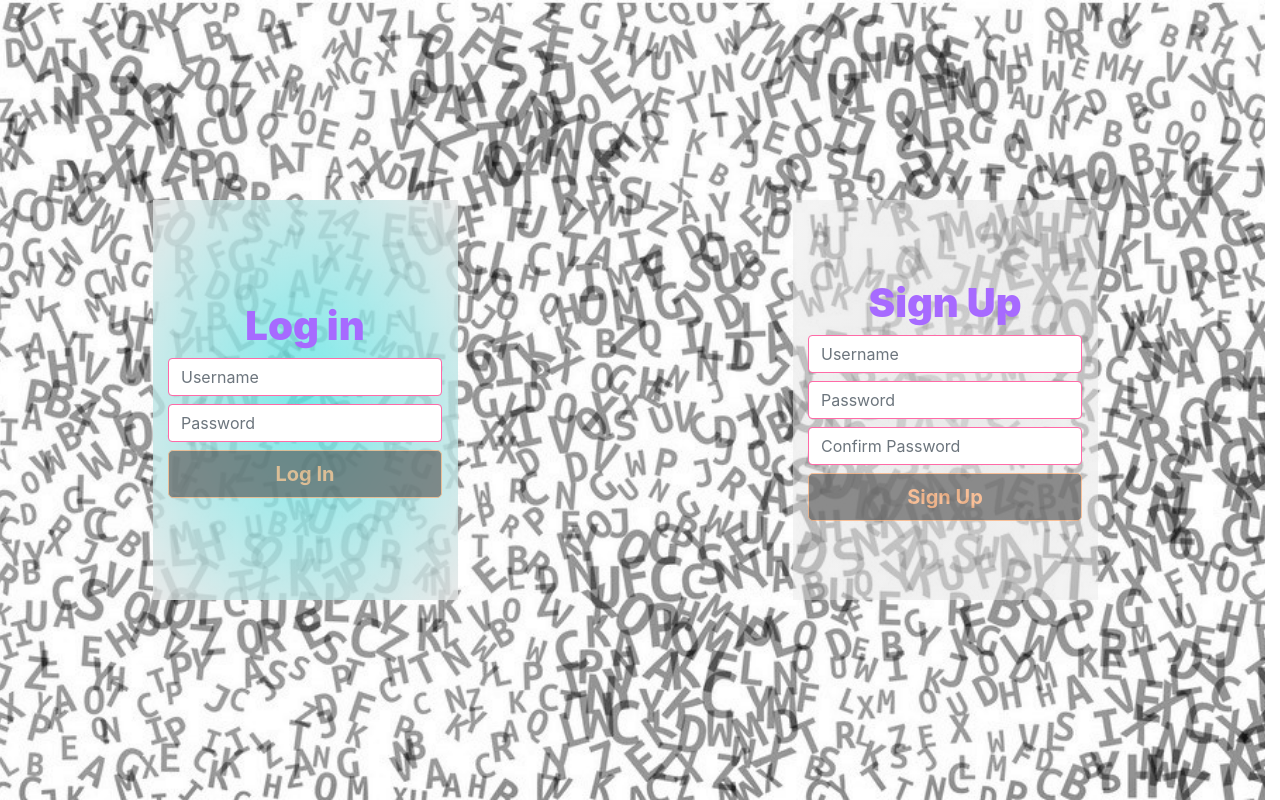
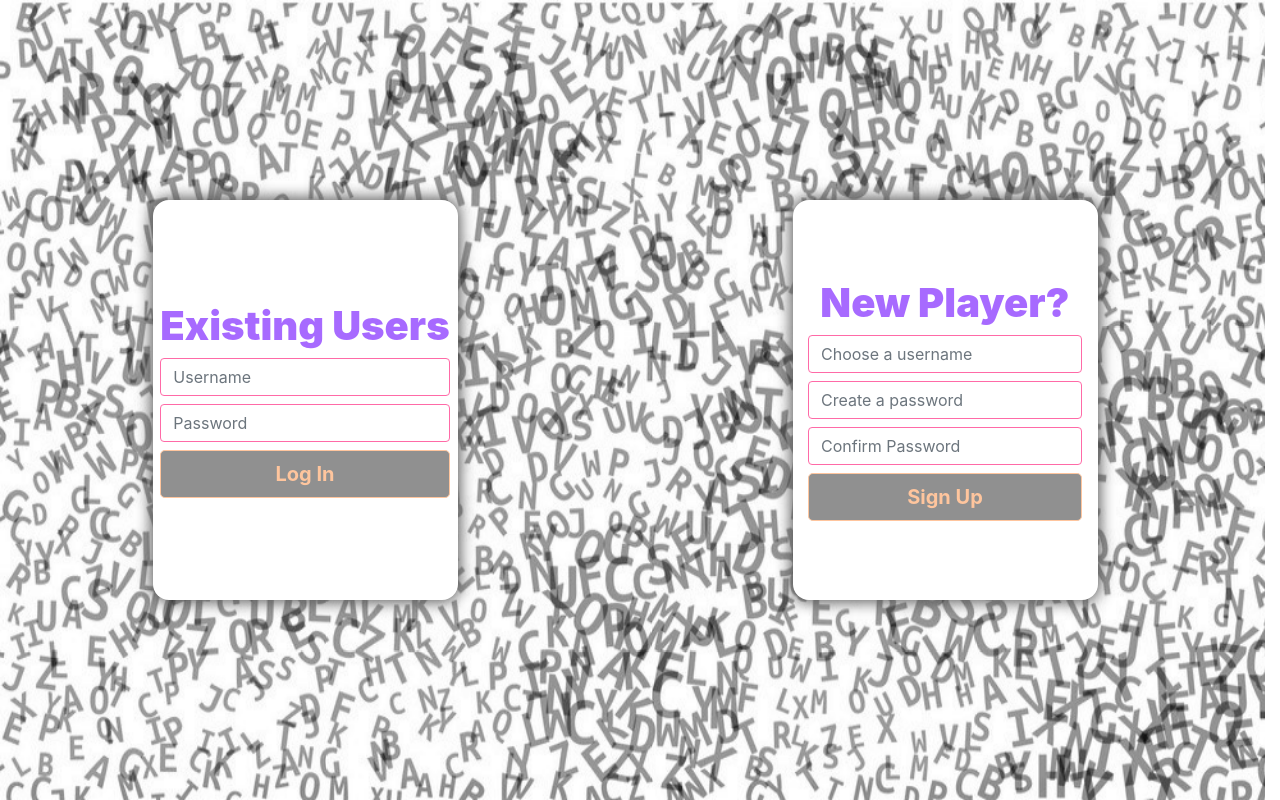
Before and after one commit to fannydai/Jotto.cloud, an Angular app in the folder front-end/: page / in a window 1280 px wide. Built offline with nearby package versions, Linux system fonts and the light colour scheme.

Commit message:
index page css

```diff
--- a/front-end/src/app/pages/index/index.component.html
+++ b/front-end/src/app/pages/index/index.component.html
@@ -7,10 +7,10 @@
     </div>
   </div>
   <ng-template #loginSignup>
-    <div class="login-container text-center col">
-      <div class="login-box-container">
+    <div class="container text-center col">
+      <div class="box-container">
         <form #login="ngForm" (ngSubmit)="onLogin();">
-          <h1>Log in</h1>
+          <h1>Existing Users</h1>
           <div *ngIf="loginError" class="warning-message">{{loginError}}</div>
           <input type="text" class="form-control mb-2" placeholder="Username"
             name="loginName" [(ngModel)]="loginName" required>
@@ -20,14 +20,14 @@
         </form>
       </div>
     </div>
-    <div class="sign-up-container text-center col">
-      <div class="sign-up-box-container">
+    <div class="container text-center col">
+      <div class="box-container">
         <form #signup="ngForm" (ngSubmit)="onSignUp();">
-          <h1>Sign Up</h1>
+          <h1>New Player?</h1>
           <div *ngIf="signupError" class="warning-message">{{signupError}}</div>
-          <input type="text" class="form-control mb-2" placeholder="Username"
+          <input type="text" class="form-control mb-2" placeholder="Choose a username"
             name="signupName" [(ngModel)]="signupName" required>
-          <input type="password" class="form-control mb-2" placeholder="Password"
+          <input type="password" class="form-control mb-2" placeholder="Create a password"
             name="signupPassword" [(ngModel)]="signupPassword" required>
           <input type="password" class="form-control mb-2" placeholder="Confirm Password"
             name="signupConfirm" [(ngModel)]="signupConfirm"  required>
--- a/front-end/src/app/pages/index/index.component.scss
+++ b/front-end/src/app/pages/index/index.component.scss
@@ -4,7 +4,10 @@
     height: 100vh;
     width: 100%;
     background-image: url("../../../assets/bg2.jpg");
+    background-attachment: fixed;
     background-size: cover;
+    background-size: 100% 100%;
+
     .menu-container {
         // background-color: $white;
         display: flex;
@@ -19,22 +22,28 @@
             background: radial-gradient(rgba(229, 229, 229, 0.8), rgba(229, 229, 229, 0.8));
             a {
                 margin: 5px;
-                color: white;
+                color: $white;
             }
         }
     }
-    .login-container {
+    .container {
         // background-color: #DAAD86;
         display: flex;
         justify-content: center;
         align-items: center;
-        .login-box-container {
+
+        .box-container {
+            border-radius: 1rem;
+            box-shadow: 0 0 15px 2px $black;
             display: flex;
             justify-content: center;
             align-items: center;
             height: 50%;
             width: 50%;
-            background: radial-gradient(rgba(89, 229, 229, 0.8), rgba(229, 229, 229, 0.8));
+
+            min-width: 250px;
+            min-height: 250px;
+            background: white;
             h1 {
                 font-weight: 1000;
                 color: $purple;
@@ -42,35 +51,23 @@
             input {
                 border-color: $team-color;
             }
-        }
-    }
-    .sign-up-container {
-        // background-color: $white;
-        display: flex;
-        justify-content: center;
-        align-items: center;
-        .sign-up-box-container {
-            display: flex;
-            justify-content: center;
-            align-items: center;
-            height: 50%;
-            width: 50%;
-            background: radial-gradient(rgba(229, 229, 229, 0.8), rgba(229, 229, 229, 0.4));
-            h1 {
-                font-weight: 1000;
-                color: $purple;
-            }
-            input {
-                border-color: $team-color;
+            :focus {
+                outline: none;
+                box-shadow: 0 0 10px $team-color;
             }
         }
     }
     button:hover {
+        border-color: $orange   !important;
         box-shadow: 0 12px 16px 0 rgba(0, 0, 0, 0.15), 0 17px 50px 0 rgba(0, 0, 0, 0.10);
     }
     button:active {
+        background: $black      !important;
+        color: $orange          !important;
+        border-color: $orange   !important;
         box-shadow: 0 12px 16px 0 rgba(0, 0, 0, 0.40), 0 17px 50px 0 rgba(0, 0, 0, 0.35);
     }
+
     a:hover {
         box-shadow: 0 12px 16px 0 rgba(0, 0, 0, 0.15), 0 17px 50px 0 rgba(0, 0, 0, 0.10);
     }
@@ -83,6 +80,5 @@
         background-color: $black;
         color: $orange;
         font-weight: bold;
-
     }
 }
```
